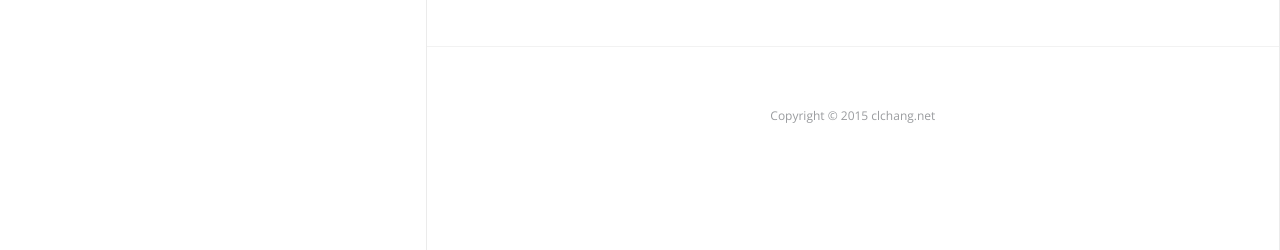
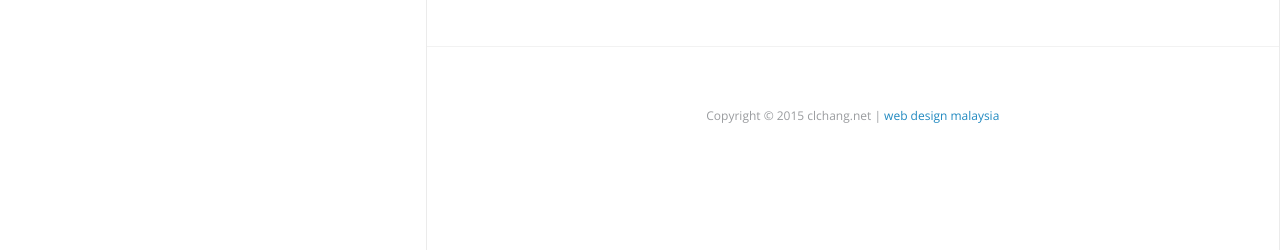
Before and after one commit to rokibhasansagar/clchangnet.github.io, a Jekyll site: the page built from index.html, in a window 1280 px wide. Shown: the part 945-1195 px from the top of the page. Built offline with Jekyll 4.4.1, drawn with Linux system fonts in a browser that asks for light colours; nearby versions of some CDN libraries; Markdown is read by kramdown in place of the engine named in the settings; the list of posts is cut into pages by our own code.

Commit message:
edit footer

```diff
--- a/_includes/footer.html
+++ b/_includes/footer.html
@@ -2,7 +2,7 @@
 
   <div class="uk-panel widget_text">
     <div class="uk-text-small">
-      Copyright &copy; 2015 clchang.net
+      Copyright &copy; 2015 clchang.net | <a href="http://clchang.net/">web design malaysia</a>
     </div>
   </div>
 </div>
```
